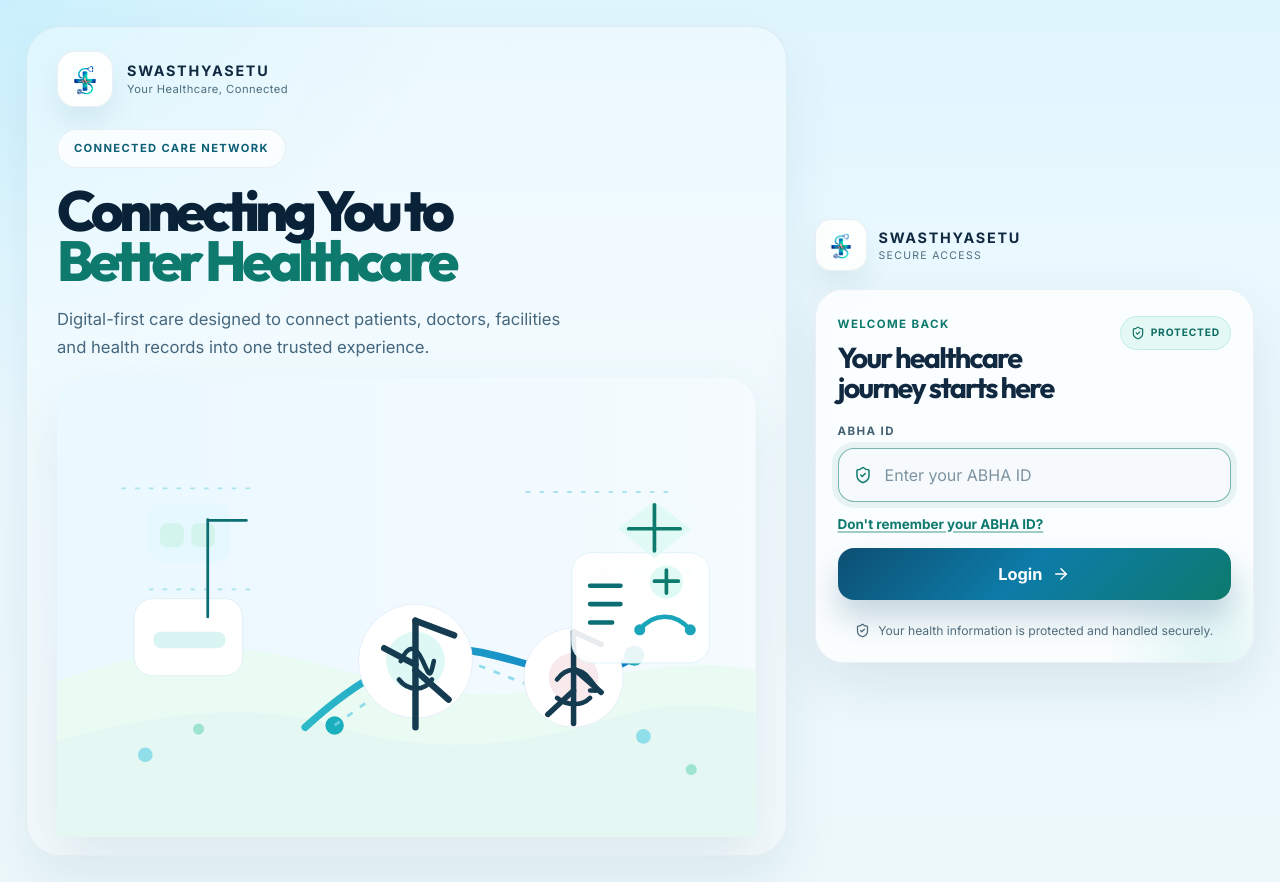
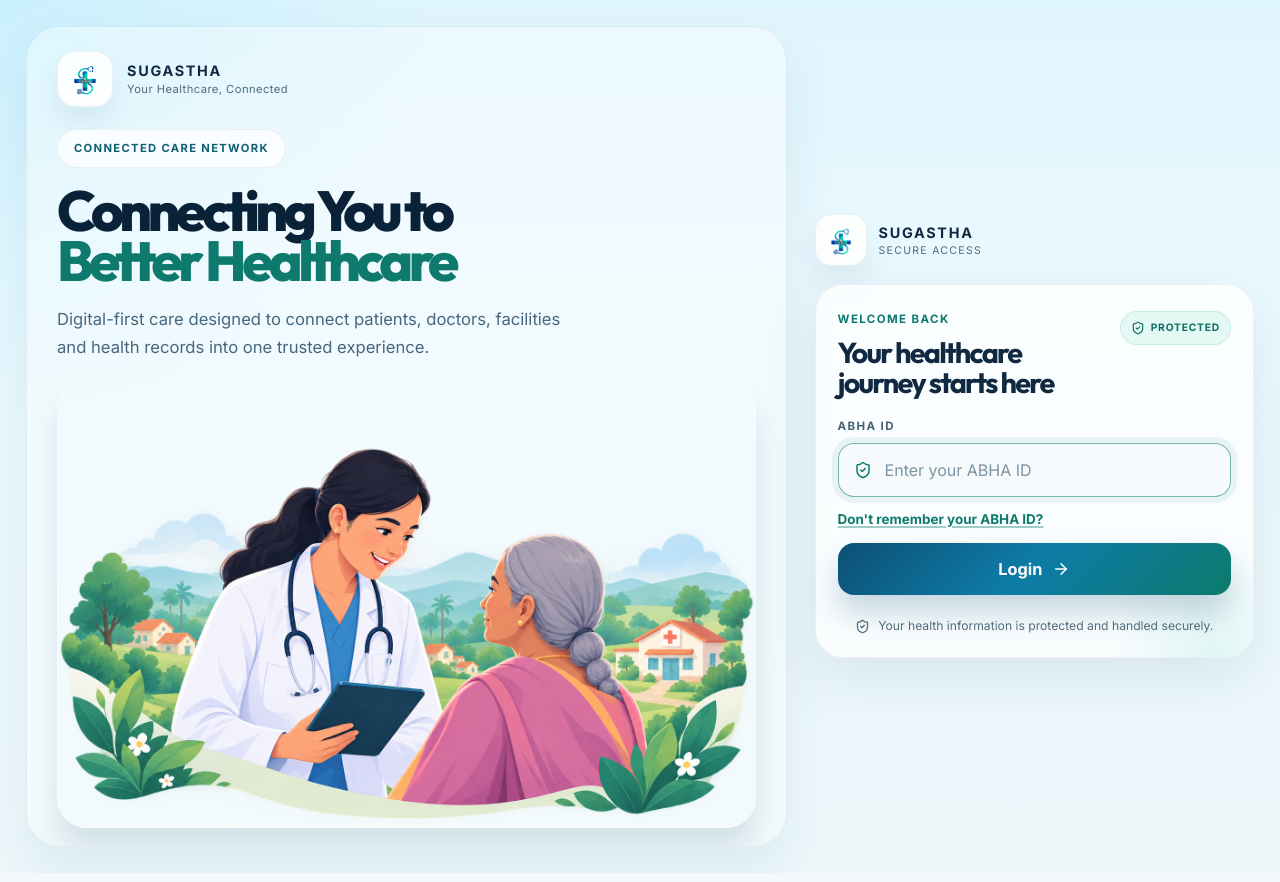
Before and after one commit to Dheeraj-del-cyber/SUGASTHA-user-dashboard, a React (Vite) app: page / in a window 1280 px wide. Built offline with nearby package versions, Linux system fonts and the light colour scheme.

Commit message:
madhura;s work

```diff
--- a/src/App.tsx
+++ b/src/App.tsx
@@ -298,10 +298,10 @@ export const App: React.FC = () => {
 
   if (isInitializing) {
     return (
-      <main className="sugastha-loading-screen" aria-live="polite" aria-label="Loading SWASTHYASETU">
+      <main className="sugastha-loading-screen" aria-live="polite" aria-label="Loading SUGASTHA">
         <div className="loading-brand-lockup">
-          <img src="/images/logo.png" alt="SWASTHYASETU logo" className="loading-logo" />
-          <div className="loading-brand-name">SWASTHYASETU</div>
+          <img src="/images/logo.png" alt="SUGASTHA logo" className="loading-logo" />
+          <div className="loading-brand-name">SUGASTHA</div>
           <div className="loading-progress" aria-hidden="true">
             <span />
           </div>
--- a/src/components/auth/AbhaLoginPage.tsx
+++ b/src/components/auth/AbhaLoginPage.tsx
@@ -1,5 +1,7 @@
 import React, { useState } from 'react';
 import { ShieldCheck, ArrowRight, Loader2 } from 'lucide-react';
+import logoImage from '../../../images/logo.png';
+import loginHeroImage from '../../../images/login.png';
 import { abhaService } from '../../services/abhaService';
 import { AbhaProfile, HealthRecord, ChronicCondition, Allergy } from '../../types';
 
@@ -60,15 +62,15 @@ export const AbhaLoginPage: React.FC<AbhaLoginPageProps> = ({
 
   return (
     <div className="swasthya-auth-page">
-      <div className="desktop-login" aria-label="Desktop SWASTHYASETU login">
+      <div className="desktop-login" aria-label="Desktop SUGASTHA login">
         <div className="desktop-shell">
-          <section className="desktop-visual-panel" aria-label="SWASTHYASETU overview">
+          <section className="desktop-visual-panel" aria-label="SUGASTHA overview">
             <div className="desktop-brand-row">
               <div className="desktop-brand-mark">
-                <img src="/images/logo.png" alt="SWASTHYASETU logo" />
+                <img src={logoImage} alt="SUGASTHA logo" />
               </div>
               <div className="desktop-brand-copy">
-                <span className="desktop-brand-name">SWASTHYASETU</span>
+                <span className="desktop-brand-name">SUGASTHA</span>
                 <span className="desktop-brand-tag">Your Healthcare, Connected</span>
               </div>
             </div>
@@ -85,93 +87,7 @@ export const AbhaLoginPage: React.FC<AbhaLoginPageProps> = ({
             </div>
 
             <div className="desktop-illustration" aria-hidden="true">
-              <svg viewBox="0 0 760 500" className="medtech-illustration" role="img" xmlns="http://www.w3.org/2000/svg">
-                <defs>
-                  <linearGradient id="deskSky" x1="0" x2="1">
-                    <stop offset="0%" stopColor="#EAF8FF" />
-                    <stop offset="100%" stopColor="#F5FBFF" />
-                  </linearGradient>
-                  <linearGradient id="deskWave" x1="0" x2="1">
-                    <stop offset="0%" stopColor="#2CB9C8" />
-                    <stop offset="100%" stopColor="#0D7AC7" />
-                  </linearGradient>
-                </defs>
-
-                <rect width="760" height="500" rx="32" fill="url(#deskSky)" />
-                <path d="M0 330 C110 290, 180 286, 260 305 C346 325, 430 356, 520 340 C608 323, 685 301, 760 318 L760 500 L0 500 Z" fill="#EAFBF4" />
-                <path d="M0 395 C120 362, 220 352, 308 380 C400 410, 500 402, 596 372 C670 349, 714 355, 760 365 L760 500 L0 500 Z" fill="#E5F7F3" />
-
-                <g opacity="0.8" stroke="#98dfe9" strokeWidth="2" fill="none" strokeDasharray="5 10">
-                  <path d="M70 120 L220 120" />
-                  <path d="M510 124 L670 124" />
-                  <path d="M100 230 L210 230" />
-                  <path d="M580 210 L700 210" />
-                </g>
-
-                <g transform="translate(84,120)">
-                  <rect x="0" y="120" width="118" height="84" rx="20" fill="#fff" stroke="#dfeef5" />
-                  <rect x="14" y="16" width="90" height="64" rx="18" fill="#e6f8ff" />
-                  <rect x="28" y="38" width="26" height="26" rx="8" fill="#d2f4ec" />
-                  <rect x="62" y="38" width="26" height="26" rx="8" fill="#d2f4ec" />
-                  <rect x="21" y="156" width="78" height="18" rx="8" fill="#d9f4f3" />
-                  <path d="M80 140 V34" stroke="#0a6e72" strokeWidth="3" strokeLinecap="round" />
-                  <path d="M81 35 H122" stroke="#0a6e72" strokeWidth="3" strokeLinecap="round" />
-                </g>
-
-                <g transform="translate(270,120)">
-                  <path d="M0 260 C50 214, 118 168, 182 177 S297 225, 360 182" stroke="url(#deskWave)" strokeWidth="8" fill="none" strokeLinecap="round" />
-                  <circle cx="32" cy="258" r="10" fill="#19afbd" />
-                  <circle cx="146" cy="176" r="10" fill="#1cb39d" />
-                  <circle cx="271" cy="225" r="11" fill="#5ac5dd" />
-                  <circle cx="358" cy="182" r="11" fill="#21a8b5" />
-                  <path d="M32 258 L146 176 L271 225 L358 182" stroke="#78d2e7" strokeWidth="3" fill="none" strokeDasharray="7 10" opacity="0.8" />
-
-                  <g transform="translate(120,118)">
-                    <circle cx="0" cy="70" r="62" fill="#fff" stroke="#e4edf8" />
-                    <circle cx="0" cy="70" r="32" fill="#def9f5" />
-                    <path d="M-16 70 C-8 52, 0 52, 8 70 S16 88, 20 70" stroke="#153b50" strokeWidth="5" fill="none" strokeLinecap="round" />
-                    <path d="M-18 90 C-8 103, 10 103, 18 90" stroke="#153b50" strokeWidth="5" fill="none" strokeLinecap="round" />
-                    <path d="M0 26 L0 142" stroke="#153b50" strokeWidth="7" strokeLinecap="round" />
-                    <path d="M0 26 L42 42" stroke="#153b50" strokeWidth="7" strokeLinecap="round" />
-                    <path d="M0 80 L36 112" stroke="#153b50" strokeWidth="7" strokeLinecap="round" />
-                    <path d="M0 74 L-34 56" stroke="#153b50" strokeWidth="7" strokeLinecap="round" />
-                  </g>
-
-                  <g transform="translate(292,152)">
-                    <circle cx="0" cy="54" r="54" fill="#fff" stroke="#e4edf8" />
-                    <circle cx="0" cy="54" r="27" fill="#f7e9ec" />
-                    <path d="M-18 56 C-8 42, 8 42, 18 56 S30 68, 18 68" stroke="#153b50" strokeWidth="5" fill="none" strokeLinecap="round" />
-                    <path d="M-18 76 C-7 85, 9 85, 18 76" stroke="#153b50" strokeWidth="5" fill="none" strokeLinecap="round" />
-                    <path d="M0 4 L0 104" stroke="#153b50" strokeWidth="6" strokeLinecap="round" />
-                    <path d="M0 4 L30 18" stroke="#153b50" strokeWidth="6" strokeLinecap="round" />
-                    <path d="M0 44 L30 70" stroke="#153b50" strokeWidth="6" strokeLinecap="round" />
-                    <path d="M0 68 L-28 94" stroke="#153b50" strokeWidth="6" strokeLinecap="round" />
-                  </g>
-                </g>
-
-                <g transform="translate(560,190)">
-                  <rect x="0" y="0" width="150" height="120" rx="22" fill="rgba(255,255,255,0.9)" stroke="#def3f8" />
-                  <path d="M20 36 H53 M20 56 H53 M20 76 H44" stroke="#0a6e72" strokeWidth="5" strokeLinecap="round" />
-                  <circle cx="103" cy="32" r="18" fill="#dffaf4" />
-                  <path d="M103 19 L103 44 M90 31 L116 31" stroke="#0d7a6d" strokeWidth="4" strokeLinecap="round" />
-                  <path d="M74 84 C88 66, 112 64, 129 84" stroke="#1ba5bb" strokeWidth="5" fill="none" strokeLinecap="round" />
-                  <circle cx="74" cy="84" r="6" fill="#1ba5bb" />
-                  <circle cx="129" cy="84" r="6" fill="#1ba5bb" />
-                </g>
-
-                <g transform="translate(610,116)">
-                  <path d="M40 18 L80 48 L40 80 L0 48 Z" fill="#dffaf4" opacity="0.9" />
-                  <path d="M40 22 V72" stroke="#0d7a6d" strokeWidth="4" strokeLinecap="round" />
-                  <path d="M12 48 H68" stroke="#0d7a6d" strokeWidth="4" strokeLinecap="round" />
-                </g>
-
-                <g opacity="0.8">
-                  <circle cx="96" cy="410" r="8" fill="#7CD9E8" />
-                  <circle cx="154" cy="382" r="6" fill="#8AE0C7" />
-                  <circle cx="638" cy="390" r="8" fill="#7CD9E8" />
-                  <circle cx="690" cy="426" r="6" fill="#8AE0C7" />
-                </g>
-              </svg>
+              <div className="desktop-login-hero" style={{ backgroundImage: `url(${loginHeroImage})` }} />
             </div>
           </section>
 
@@ -179,10 +95,10 @@ export const AbhaLoginPage: React.FC<AbhaLoginPageProps> = ({
             <div className="desktop-auth-card-shell">
               <div className="desktop-auth-brand-row">
                 <div className="desktop-auth-brand-mark">
-                  <img src="/images/logo.png" alt="SWASTHYASETU logo" />
+                  <img src={logoImage} alt="SUGASTHA logo" />
                 </div>
                 <div className="desktop-auth-brand-copy">
-                  <span className="desktop-auth-brand-name">SWASTHYASETU</span>
+                  <span className="desktop-auth-brand-name">SUGASTHA</span>
                   <span className="desktop-auth-brand-tag">SECURE ACCESS</span>
                 </div>
               </div>
@@ -254,70 +170,20 @@ export const AbhaLoginPage: React.FC<AbhaLoginPageProps> = ({
         </div>
       </div>
 
-      <div className="mobile-login" aria-label="Mobile SWASTHYASETU login">
+      <div className="mobile-login" aria-label="Mobile SUGASTHA login">
         <div className="mobile-shell">
           <header className="mobile-brand-row">
             <div className="mobile-brand-mark">
-              <img src="/images/logo.png" alt="SWASTHYASETU logo" />
+              <img src={logoImage} alt="SUGASTHA logo" />
             </div>
             <div className="mobile-brand-copy">
-              <span className="mobile-brand-name">SWASTHYASETU</span>
+              <span className="mobile-brand-name">SUGASTHA</span>
               <span className="mobile-brand-tag">Your Healthcare, Connected</span>
             </div>
           </header>
 
           <div className="mobile-illustration" aria-hidden="true">
-            <svg viewBox="0 0 420 240" className="mobile-medtech-art" xmlns="http://www.w3.org/2000/svg">
-              <defs>
-                <linearGradient id="mobBg" x1="0" x2="1">
-                  <stop offset="0%" stopColor="#EAF8FF" />
-                  <stop offset="100%" stopColor="#F3FBFA" />
-                </linearGradient>
-              </defs>
-              <rect width="420" height="240" rx="28" fill="url(#mobBg)" />
-              <path d="M0 168 C84 150, 146 145, 210 164 C276 181, 330 186, 420 158 L420 240 L0 240 Z" fill="#E9F9F5" />
-              <g opacity="0.7" stroke="#93dfe6" strokeWidth="2" fill="none" strokeDasharray="6 8">
-                <path d="M34 50 L120 50" />
-                <path d="M310 54 L384 54" />
-                <path d="M54 190 L150 190" />
-              </g>
-
-              <g transform="translate(32,54)">
-                <circle cx="58" cy="42" r="30" fill="#eaf9ff" />
-                <circle cx="58" cy="42" r="16" fill="#dff8f2" />
-                <path d="M48 42 C52 33, 64 33, 68 42" stroke="#153b50" strokeWidth="4" fill="none" strokeLinecap="round" />
-                <path d="M47 55 C53 61, 63 61, 69 55" stroke="#153b50" strokeWidth="4" fill="none" strokeLinecap="round" />
-                <path d="M58 12 L58 85" stroke="#153b50" strokeWidth="4" strokeLinecap="round" />
-                <path d="M58 12 L82 22" stroke="#153b50" strokeWidth="4" strokeLinecap="round" />
-                <path d="M58 54 L90 74" stroke="#153b50" strokeWidth="4" strokeLinecap="round" />
-                <path d="M58 47 L30 31" stroke="#153b50" strokeWidth="4" strokeLinecap="round" />
-              </g>
-
-              <g transform="translate(160,44)">
-                <path d="M0 104 C44 72, 110 52, 164 67 C210 79, 242 104, 270 92" stroke="url(#mobBg)" strokeWidth="6" fill="none" strokeLinecap="round" opacity="0.8" />
-                <circle cx="12" cy="101" r="7" fill="#1ba9bb" />
-                <circle cx="106" cy="65" r="8" fill="#1bb39e" />
-                <circle cx="202" cy="83" r="8" fill="#5ec5dc" />
-                <circle cx="270" cy="92" r="8" fill="#1ca3b8" />
-                <path d="M12 101 L106 65 L202 83 L270 92" stroke="#7cd7e8" strokeWidth="2.5" fill="none" strokeDasharray="6 8" opacity="0.8" />
-              </g>
-
-              <g transform="translate(270,98)">
-                <rect x="0" y="0" width="96" height="74" rx="16" fill="#fff" stroke="#dfeef5" />
-                <path d="M18 26 H44 M18 42 H44 M18 58 H38" stroke="#0d6d74" strokeWidth="4" strokeLinecap="round" />
-                <circle cx="64" cy="22" r="12" fill="#def9f2" />
-                <path d="M64 11 L64 33 M53 22 L75 22" stroke="#0d7a6d" strokeWidth="3" strokeLinecap="round" />
-                <path d="M46 58 C58 45, 73 45, 82 58" stroke="#1da5b6" strokeWidth="4" fill="none" strokeLinecap="round" />
-                <circle cx="46" cy="58" r="4" fill="#1da5b6" />
-                <circle cx="82" cy="58" r="4" fill="#1da5b6" />
-              </g>
-
-              <g transform="translate(100,136)">
-                <rect x="0" y="0" width="80" height="42" rx="12" fill="#fff" stroke="#dfeef5" />
-                <rect x="16" y="10" width="48" height="18" rx="8" fill="#eaf7ff" />
-                <path d="M32 10 L32 28 M18 19 L46 19" stroke="#0d7a6d" strokeWidth="3" strokeLinecap="round" />
-              </g>
-            </svg>
+            <div className="mobile-login-hero" style={{ backgroundImage: `url(${loginHeroImage})` }} />
           </div>
 
           <div className="mobile-header-copy">
@@ -533,6 +399,24 @@ export const AbhaLoginPage: React.FC<AbhaLoginPageProps> = ({
 
         .desktop-illustration {
           margin-top: 16px;
+        }
+
+        .desktop-login-hero,
+        .mobile-login-hero {
+          width: 100%;
+          height: 100%;
+          min-height: 280px;
+          border-radius: 28px;
+          background-size: cover;
+          background-position: center;
+          background-repeat: no-repeat;
+          box-shadow: 0 24px 30px rgba(15, 83, 103, 0.14);
+          border: 1px solid rgba(255,255,255,0.2);
+        }
+
+        .desktop-login-hero {
+          min-height: 450px;
+          border-radius: 30px;
         }
 
         .medtech-illustration {
@@ -809,10 +693,9 @@ export const AbhaLoginPage: React.FC<AbhaLoginPageProps> = ({
           overflow: hidden;
         }
 
-        .mobile-medtech-art {
-          width: 100%;
-          height: auto;
-          display: block;
+        .mobile-login-hero {
+          min-height: 220px;
+          border-radius: 22px;
         }
 
         .mobile-header-copy {
--- /dev/null
+++ b/src/vite-env.d.ts
@@ -0,0 +1,6 @@
+/// <reference types="vite/client" />
+
+declare module '*.png' {
+  const value: string;
+  export default value;
+}
```
Also changed, not shown: src/components/common/Header.tsx (+9 -2 lines), images/login.png (added).
